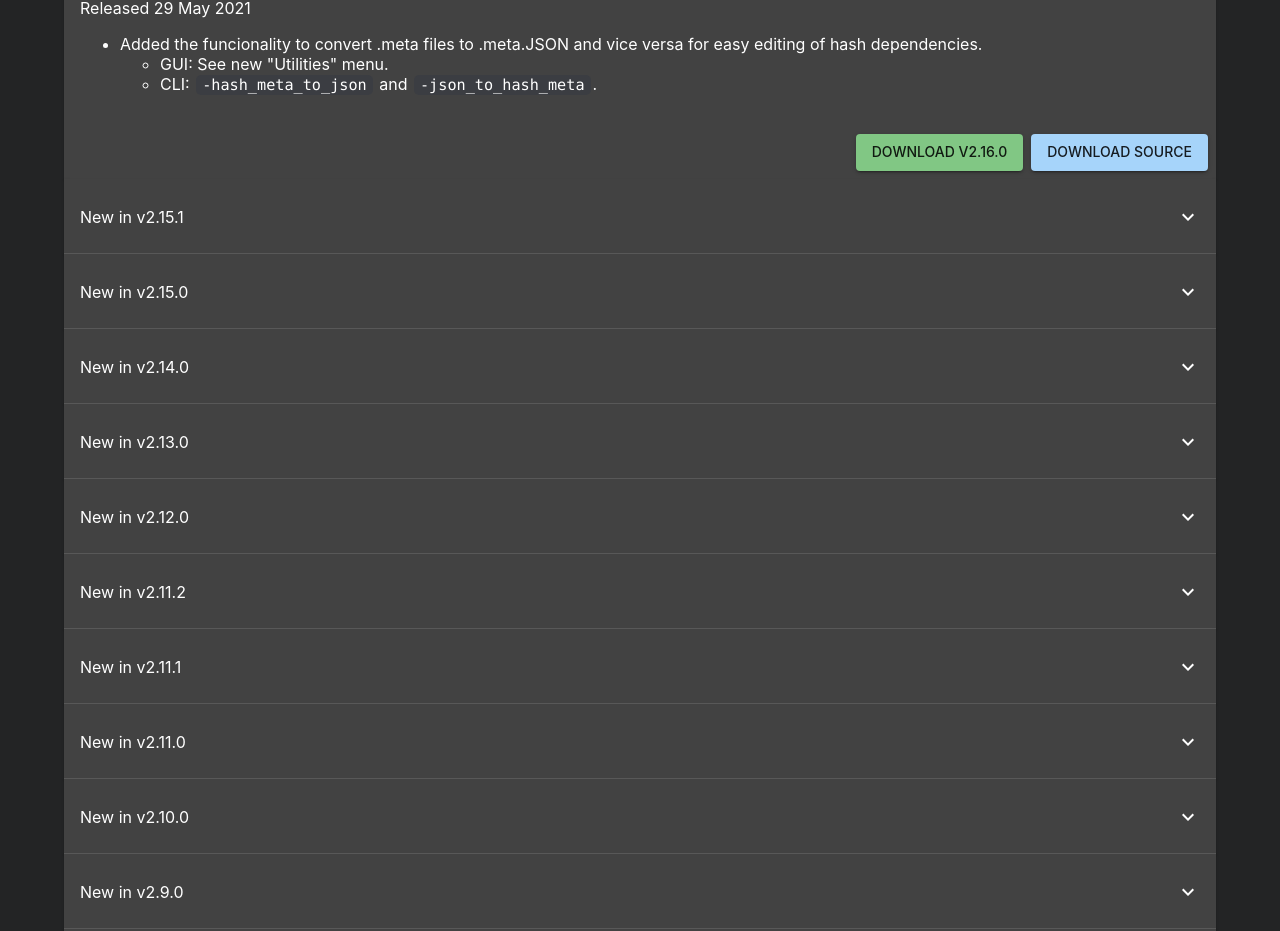
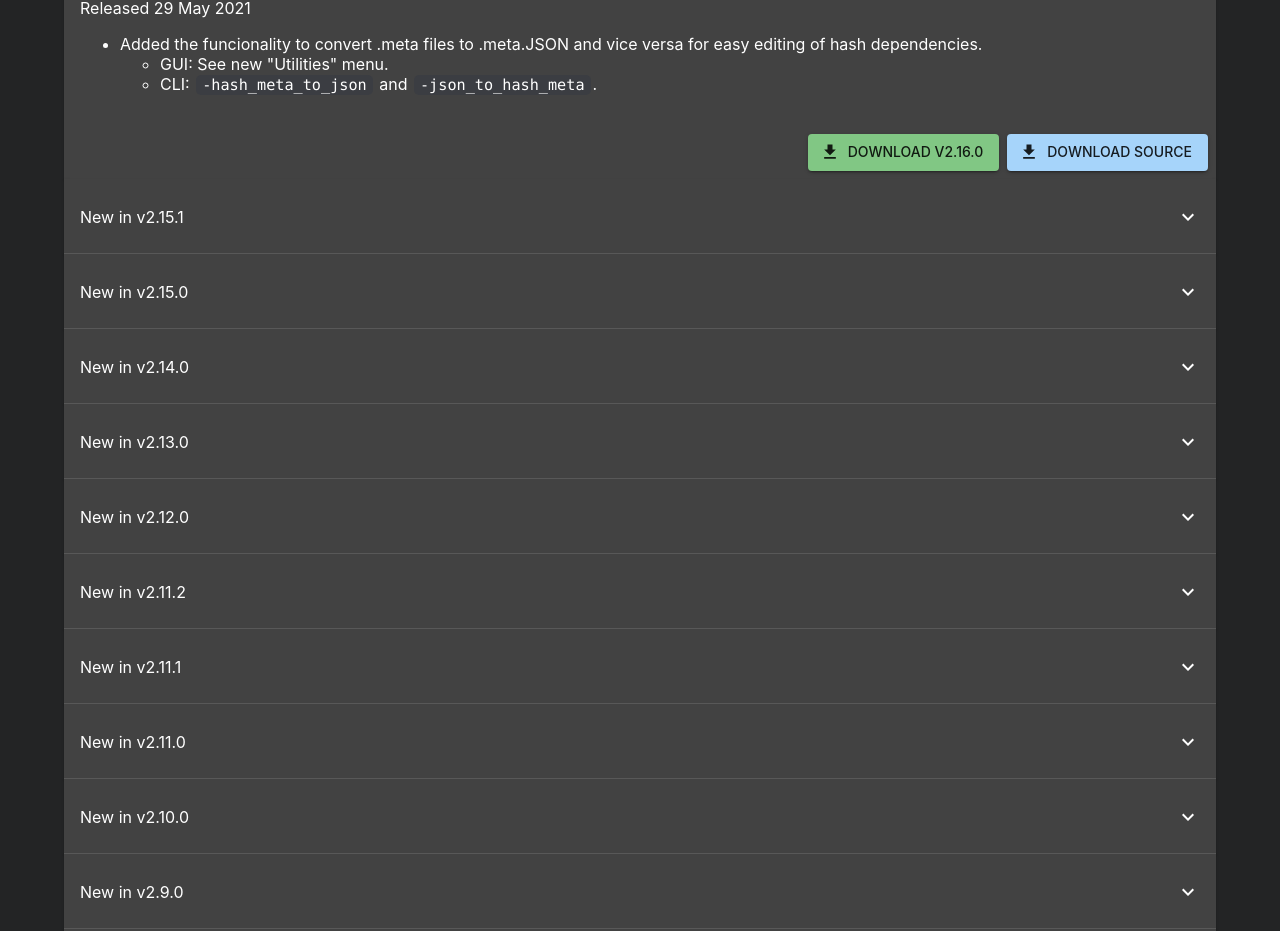
Before and after one commit to glacier-modding/glaciermodding.org-old, a Next.js app: page /rpkg in a window 1280 px wide. Shown: the part 1273-2204 px from the top of the page. Built offline with nearby package versions, Linux system fonts and the light colour scheme.

Commit message:
Add download icons

```diff
--- a/pages/rpkg.tsx
+++ b/pages/rpkg.tsx
@@ -16,7 +16,7 @@ import Header from "../src/Header"
 import { latest, RpkgVersion, versions } from "../src/RpkgVersions"
 import { renderToString } from "react-dom/server"
 import ExpandMoreIcon from "@material-ui/icons/ExpandMore"
-import { ChevronLeft, ChevronRight } from "@material-ui/icons"
+import { ChevronLeft, ChevronRight, GetApp } from "@material-ui/icons"
 
 interface DownloadButtonProps {
     versionId: string
@@ -65,7 +65,11 @@ function DownloadButton({ versionId }: DownloadButtonProps) {
         <Link
             href={`https://github.com/glacier-modding/RPKG-Tool/releases/download/v${versionId}/rpkg_v${versionId}.zip`}
         >
-            <Button variant={"contained"} color={"secondary"}>
+            <Button
+                variant={"contained"}
+                color={"secondary"}
+                startIcon={<GetApp />}
+            >
                 Download v{versionId}
             </Button>
         </Link>
@@ -77,7 +81,11 @@ function DownloadSrcButton({ versionId }: DownloadButtonProps) {
         <Link
             href={`https://github.com/glacier-modding/RPKG-Tool/releases/download/v${versionId}/rpkg_v${versionId}-src.zip`}
         >
-            <Button variant={"contained"} color={"primary"}>
+            <Button
+                variant={"contained"}
+                color={"primary"}
+                startIcon={<GetApp />}
+            >
                 Download Source
             </Button>
         </Link>
@@ -89,7 +97,11 @@ function DownloadZHMToolsButton({ versionId }: DownloadButtonProps) {
         <Link
             href={`https://github.com/glacier-modding/RPKG-Tool/releases/download/v${versionId}/ZHMTools-src.zip`}
         >
-            <Button variant={"contained"} color={"primary"}>
+            <Button
+                variant={"contained"}
+                color={"primary"}
+                startIcon={<GetApp />}
+            >
                 Download ZHMTools Source
             </Button>
         </Link>
```
